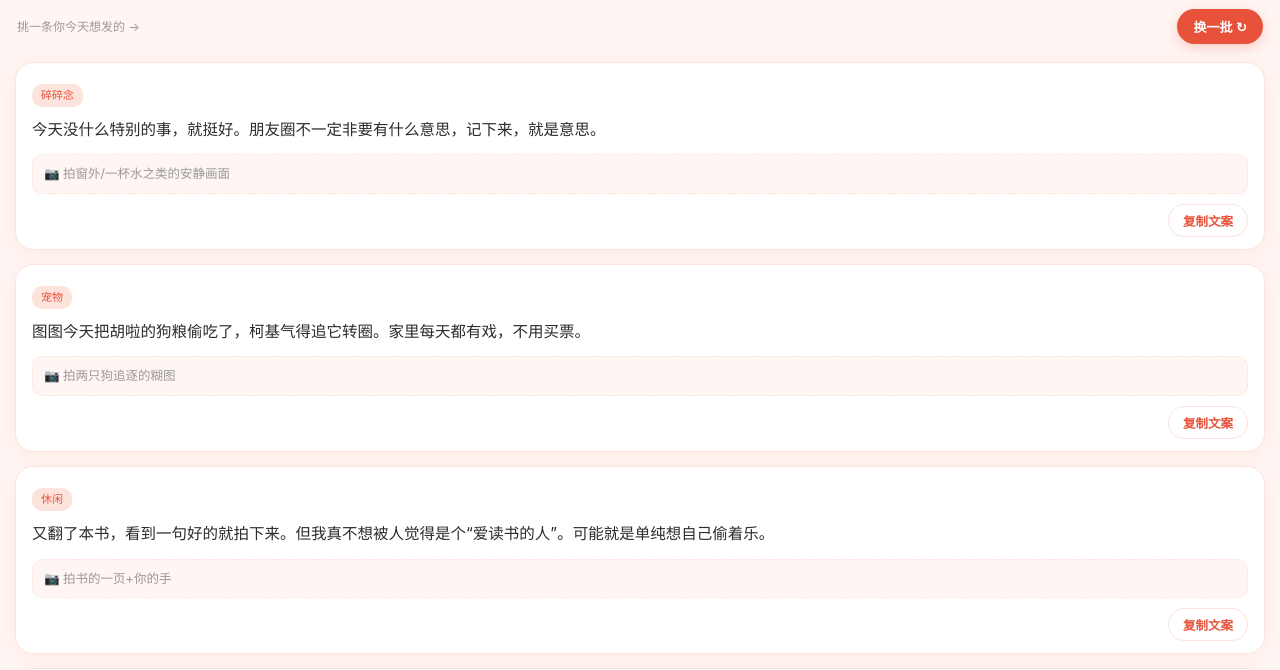
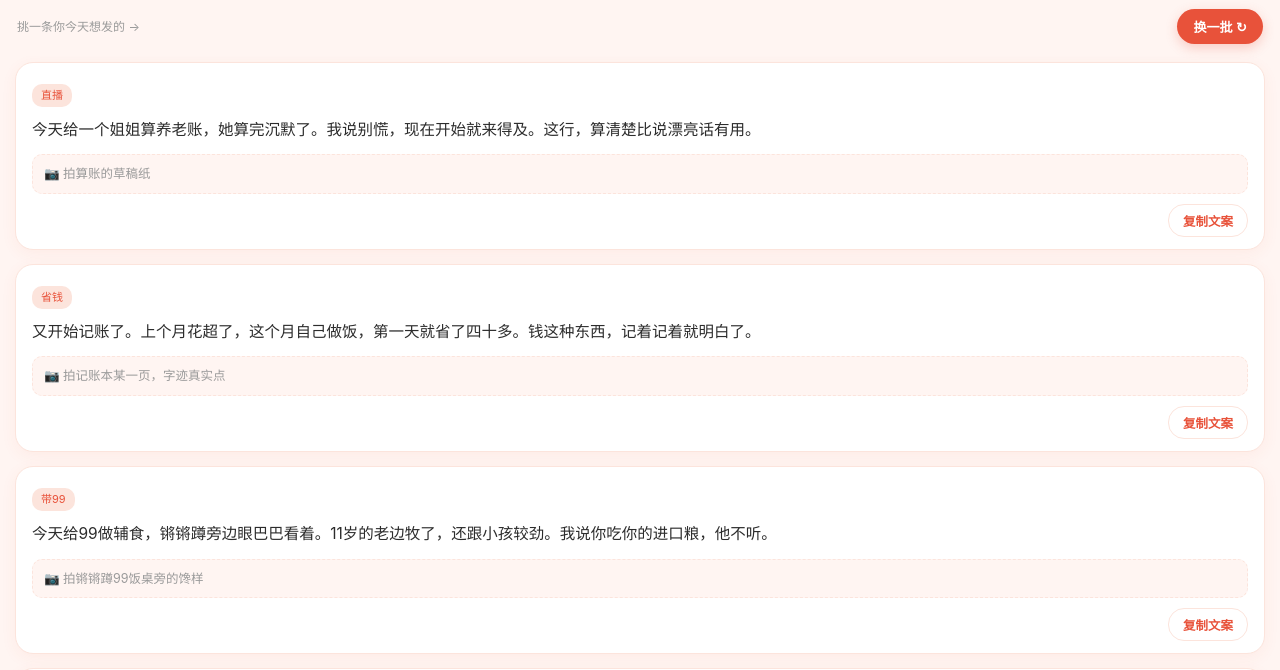
Before and after one commit to menghui412miya/workbench, a plain HTML site: page pyq.html in a window 1280 px wide. Shown: the part 91-761 px from the top of the page. Drawn offline with Linux system fonts and the light colour scheme.

Commit message:
扩容真实素材：董教练康复教练、99(董冬冬)、孟卉230斤

```diff
--- a/pyq.html
+++ b/pyq.html
@@ -59,55 +59,55 @@
 <main id="feed"></main>
 
 <footer>
-  内容全部基于你的真实生活（董教练 · 九哥 · 锵锵/图图/胡啦/黑煤球）<br>
+  内容全部基于你的真实生活（董教练 · 99 · 锵锵/图图/胡啦/黑煤球）<br>
   不是模板，是你的日子。
 </footer>
 
 <script>
 // ===== 真实素材库（来自孟卉的真实生活）=====
-// 家庭：董教练（小9岁的老公，在一起13年）、九哥（2024.3.9生，两岁半）
+// 家庭：董教练（小9岁的老公，康复教练，在一起13年）、儿子99（大名董冬冬，2024.3.9生，两岁半）
 // 宠物：边牧锵锵11岁 / 史宾格图图10岁 / 柯基胡啦7岁 / 玳瑁猫黑煤球12岁
-// 工作：保险12年，泰康(2015.3)→明亚(2021)，每天直播+更视频号
-// 状态：爱做饭(因为爱吃)、省钱记账中、爱读书但不想被贴标签、狼人杀/麻将、不爱运动
+// 工作：保险12年，泰康(2015.3)→明亚(2021)，每天直播讲养老+更视频号
+// 状态：孟卉230斤、爱做饭(因为爱吃)、省钱记账中、爱读书但不想被贴标签、狼人杀/麻将、不爱运动
 
 const POSTS = [
-  {tag:"带九哥", t:"九哥今天突然会叫“狗狗”了，然后追着胡啦满屋跑。七岁的柯基跑不过两岁半小孩，急得直哼哧，图图在旁边看戏。", shot:"拍一张九哥追胡啦的背影，糊点也没事"},
-  {tag:"带九哥", t:"半夜两点九哥醒了哭，董教练迷迷糊糊爬起来哄，我在旁边听着，忽然觉得在一起13年这事，好像也没那么长了。", shot:"拍董教练抱九哥的侧面，昏黄夜灯那种"},
-  {tag:"带九哥", t:"今天给九哥做辅食，锵锵蹲旁边眼巴巴看着。11岁的老边牧了，还跟小孩较劲。我说你吃你的进口粮，他不听。", shot:"拍锵锵蹲九哥饭桌旁的馋样"},
-  {tag:"带九哥", t:"九哥把黑煤球的尾巴当拔浪鼓拽，猫忍了，没挠。12年的老猫，脾气是真好，可能也是看在是一家的份上。", shot:"拍九哥和黑煤球同框，哪怕虚了也行"},
-  {tag:"带九哥", t:"带九哥去公园，别的妈妈聊早教，我聊养老金。职业病，改不了，但也不想改。", shot:"拍九哥在草地上跑，远处虚掉的背景"},
-  {tag:"带九哥", t:"九哥今天第一次自己用勺子，糊了半张脸。董教练在旁边录像，笑得手抖。这种事，记一辈子。", shot:"拍九哥花猫脸特写"},
-  {tag:"带九哥", t:"今天九哥发烧，董教练比我还慌。小9岁的老公，慌起来像个大孩子，但递毛巾换毛巾一样没落下。靠谱。", shot:"拍体温计+董教练乱糟糟的背影"},
-  {tag:"带九哥", t:"带九哥累的时候想，13年前我哪想过自己会成这样。但看着九哥和狗睡一块儿，又觉得，成这样也挺好。", shot:"拍九哥和某只狗同框午睡"},
+  {tag:"带99", t:"99今天突然会叫“狗狗”了，然后追着胡啦满屋跑。七岁的柯基跑不过两岁半小孩，急得直哼哧，图图在旁边看戏。", shot:"拍一张99追胡啦的背影，糊点也没事"},
+  {tag:"带99", t:"半夜两点99醒了哭，董教练迷迷糊糊爬起来哄，我在旁边听着，忽然觉得在一起13年这事，好像也没那么长了。", shot:"拍董教练抱99的侧面，昏黄夜灯那种"},
+  {tag:"带99", t:"今天给99做辅食，锵锵蹲旁边眼巴巴看着。11岁的老边牧了，还跟小孩较劲。我说你吃你的进口粮，他不听。", shot:"拍锵锵蹲99饭桌旁的馋样"},
+  {tag:"带99", t:"99把黑煤球的尾巴当拔浪鼓拽，猫忍了，没挠。12年的老猫，脾气是真好，可能也是看在是一家的份上。", shot:"拍99和黑煤球同框，哪怕虚了也行"},
+  {tag:"带99", t:"带99去公园，别的妈妈聊早教，我聊养老金。职业病，改不了，但也不想改。", shot:"拍99在草地上跑，远处虚掉的背景"},
+  {tag:"带99", t:"99今天第一次自己用勺子，糊了半张脸。董教练在旁边录像，笑得手抖。这种事，记一辈子。", shot:"拍99花猫脸特写"},
+  {tag:"带99", t:"今天99发烧，董教练比我还慌。小9岁的老公，慌起来像个大孩子，但递毛巾换毛巾一样没落下。靠谱。", shot:"拍体温计+董教练乱糟糟的背影"},
+  {tag:"带99", t:"带99累的时候想，13年前我哪想过自己会成这样。但看着99和狗睡一块儿，又觉得，成这样也挺好。", shot:"拍99和某只狗同框午睡"},
 
   {tag:"宠物", t:"图图今天又偷了我一块吐司，10岁的史宾格了，偷吃手法越来越稳，连声儿都不带出。", shot:"拍图图无辜坐着的表情"},
   {tag:"宠物", t:"胡啦（柯基）又胖了。七岁了还跟小时候一样贪吃，董教练说这狗随我。我否认，但没完全否认。", shot:"拍胡啦圆屁股背影，柯基精髓"},
-  {tag:"宠物", t:"黑煤球今天趴在九哥的爬爬垫上晒太阳，一猫一九哥，各睡各的，互不打扰。家里最安静的画面。", shot:"拍黑煤球和九哥并排睡"},
+  {tag:"宠物", t:"黑煤球今天趴在99的爬爬垫上晒太阳，一猫一99，各睡各的，互不打扰。家里最安静的画面。", shot:"拍黑煤球和99并排睡"},
   {tag:"宠物", t:"锵锵老了，不爱跑楼梯了，每天就趴门口看我们忙进忙出。11年，它陪我从泰康到明亚，从一个人到一大家。", shot:"拍锵锵趴门口望向屋里的背影"},
-  {tag:"宠物", t:"四只毛孩子里，图图最黏九哥。九哥一哭它就凑过去闻，史宾格的共情能力，绝了。", shot:"拍图图凑近九哥的脸"},
+  {tag:"宠物", t:"四只毛孩子里，图图最黏99。99一哭它就凑过去闻，史宾格的共情能力，绝了。", shot:"拍图图凑近99的脸"},
   {tag:"宠物", t:"锵锵今天不肯下楼，11岁了关节不好。我背它下了一层，它回头舔我手。老伙计，谢谢你陪我这么久。", shot:"拍背锵锵下楼的瞬间"},
   {tag:"宠物", t:"黑煤球12岁了，还是那么高冷，但每晚必来我脚边睡。猫的爱，含蓄，但准时。", shot:"拍黑煤球窝脚边的日常"},
   {tag:"宠物", t:"图图今天把胡啦的狗粮偷吃了，柯基气得追它转圈。家里每天都有戏，不用买票。", shot:"拍两只狗追逐的糊图"},
 
-  {tag:"夫妻", t:"和董教练在一起13年了。他小我9岁，当年多少人觉得不行。现在他带九哥比我稳，吵架让着我，饭也做得了。", shot:"拍两人的合照，不用精修"},
+  {tag:"夫妻", t:"和董教练在一起13年了。他小我9岁，当年多少人觉得不行。现在他带99比我稳，吵架让着我，饭也做得了。", shot:"拍两人的合照，不用精修"},
   {tag:"夫妻", t:"今天和董教练打麻将，他输给我二十块，嘴硬说让我的。姐弟恋的好处之一：哄人这事儿他一直在线。", shot:"拍麻将桌一角+赢牌的手"},
-  {tag:"夫妻", t:"董教练今天学九哥叫“妈妈”，我俩笑到九哥都懵了。小9岁的老公，有时候也像一个需要哄的大九哥。", shot:"拍董教练逗九哥的笑脸"},
-  {tag:"夫妻", t:"结婚13年最大的体会：找个人过日子，比找个人谈恋爱难，但也值太多。", shot:"拍两人背影散步，九哥在中间"},
-  {tag:"夫妻", t:"和董教练复盘带九哥分工，他说他负责陪玩我负责记账。13年，我们慢慢找到了最舒服的节奏。", shot:"拍记账本+董教练带九哥同框"},
+  {tag:"夫妻", t:"董教练今天学99叫“妈妈”，我俩笑到99都懵了。小9岁的老公，有时候也像一个需要哄的大99。", shot:"拍董教练逗99的笑脸"},
+  {tag:"夫妻", t:"结婚13年最大的体会：找个人过日子，比找个人谈恋爱难，但也值太多。", shot:"拍两人背影散步，99在中间"},
+  {tag:"夫妻", t:"和董教练复盘带99分工，他说他负责陪玩我负责记账。13年，我们慢慢找到了最舒服的节奏。", shot:"拍记账本+董教练带99同框"},
   {tag:"夫妻", t:"今天董教练说“你做保险12年，我陪你13年”。哎，这小子，偶尔也挺会说话的。", shot:"拍董教练认真的侧脸"},
 
   {tag:"省钱", t:"又开始记账了。上个月花超了，这个月自己做饭，第一天就省了四十多。钱这种东西，记着记着就明白了。", shot:"拍记账本某一页，字迹真实点"},
   {tag:"省钱", t:"路过以前的甜品店，没进去。不是不爱吃了，是现在觉得这钱能给孩子买罐奶粉。省钱这事儿，当了妈之后突然就通了。", shot:"拍甜品店橱窗，自己在外的影子"},
   {tag:"省钱", t:"今天记账发现，光外卖就花了快五百。明天起，自己做饭。爱吃的人做饭，其实不痛苦。", shot:"拍冰箱里囤的菜"},
   {tag:"省钱", t:"和董教练说好这个月紧缩。他问那狼人杀还打不，我说打，但不点外卖了。省钱不等于不过日子。", shot:"拍狼人杀App界面或牌"},
-  {tag:"省钱", t:"记账第N天。发现钱都花在狗粮和九哥的尿不湿上了。两个碎钞机，一个毛的一个肉的，都爱。", shot:"拍狗粮袋+尿不湿堆一起"},
+  {tag:"省钱", t:"记账第N天。发现钱都花在狗粮和99的尿不湿上了。两个碎钞机，一个毛的一个肉的，都爱。", shot:"拍狗粮袋+尿不湿堆一起"},
   {tag:"省钱", t:"今天忍住没买那件外套。回家做了顿好的，算下来比买衣服开心。省钱之后，快乐变简单了。", shot:"拍自己做的那顿饭"},
 
-  {tag:"做饭", t:"今天做了葱油拌面，董教练和九哥都爱吃。爱吃的人做饭，图的就是这口，别人说香，自己更香。", shot:"拍葱油拌面特写，热气腾腾"},
-  {tag:"做饭", t:"尝试给九哥做手指食物，翻车了，最后还是我吃了。做饭的快乐有时候在于——反正也是我吃。", shot:"拍翻车现场+我吃的碗"},
+  {tag:"做饭", t:"今天做了葱油拌面，董教练和99都爱吃。爱吃的人做饭，图的就是这口，别人说香，自己更香。", shot:"拍葱油拌面特写，热气腾腾"},
+  {tag:"做饭", t:"尝试给99做手指食物，翻车了，最后还是我吃了。做饭的快乐有时候在于——反正也是我吃。", shot:"拍翻车现场+我吃的碗"},
   {tag:"做饭", t:"周末炖了锅汤，四只狗围着我转。家里热闹，比啥都踏实。爱做饭，大概也是爱这种热闹。", shot:"拍汤锅+脚边转的狗"},
   {tag:"做饭", t:"今天研究了一道新菜，翻车一半，但董教练说好吃。爱做饭的人，最容易被这种话哄到，也不丢人。", shot:"拍那道不太完美但暖的菜"},
-  {tag:"做饭", t:"给九哥做辅食剩下的胡萝卜，我炒了盘自己吃。不浪费，也不亏待自己。一个人吃饭也要香。", shot:"拍那盘胡萝卜，简简单单"},
+  {tag:"做饭", t:"给99做辅食剩下的胡萝卜，我炒了盘自己吃。不浪费，也不亏待自己。一个人吃饭也要香。", shot:"拍那盘胡萝卜，简简单单"},
 
   {tag:"直播", t:"今天直播讲养老金，9点开播，讲到嘴干。但有个姐姐说“听你讲终于懂了”，值了。12年，就为这几句“懂了”。", shot:"拍直播画面截图/支架上的手机"},
   {tag:"直播", t:"做保险第12年。从泰康代理人到明亚经纪人，最大的变化是：不再推销，改帮人算账。账算清了，人心就定了。", shot:"拍你对着纸笔算账的手"},
@@ -125,12 +125,23 @@
   {tag:"休闲", t:"狼人杀又被票出局，气不过拉董教练复盘。他听得一脸懵，但陪我聊到凌晨。陪，比懂重要。", shot:"拍深夜聊天的影子"},
   {tag:"休闲", t:"麻将桌上认识的朋友，比职场认识的还久。不打不相识，真的，牌品见人品。", shot:"拍老麻将搭子的合照"},
 
-  {tag:"碎碎念", t:"今天啥也没干，就陪九哥和狗过了一天。有时候这种“没干啥”的日子，反而最喘得过气。真人版朋友圈，大概就是发这种。", shot:"拍沙发上九哥和狗瘫着的画面"},
+  {tag:"碎碎念", t:"今天啥也没干，就陪99和狗过了一天。有时候这种“没干啥”的日子，反而最喘得过气。真人版朋友圈，大概就是发这种。", shot:"拍沙发上99和狗瘫着的画面"},
   {tag:"碎碎念", t:"生活就是：一边省钱记账，一边给狗买进口粮。priorities，懂的都懂，不懂的……狗也不懂。", shot:"拍狗粮袋+记账本同框"},
-  {tag:"碎碎念", t:"13年，三只狗一只猫一个九哥，还有一个小我9岁的老公。我这一家子，乱，但完整。", shot:"拍全家福氛围的合影"},
-  {tag:"碎碎念", t:"不爱运动，每天陪九哥遛狗算我的运动量。步数过万，但没出汗，这应该不算吧，算了不算。", shot:"拍遛狗路上的影子"},
+  {tag:"碎碎念", t:"13年，三只狗一只猫一个99，还有一个小我9岁的老公。我这一家子，乱，但完整。", shot:"拍全家福氛围的合影"},
+  {tag:"碎碎念", t:"不爱运动，每天陪99遛狗算我的运动量。步数过万，但没出汗，这应该不算吧，算了不算。", shot:"拍遛狗路上的影子"},
   {tag:"碎碎念", t:"有时候觉得，一家五口（算上毛孩子）挤在一起，比什么豪宅都舒坦。日子是过给自己的。", shot:"拍家里某个热闹角落"},
-  {tag:"碎碎念", t:"今天没什么特别的事，就挺好。朋友圈不一定非要有什么意思，记下来，就是意思。", shot:"拍窗外/一杯水之类的安静画面"}
+  {tag:"碎碎念", t:"今天没什么特别的事，就挺好。朋友圈不一定非要有什么意思，记下来，就是意思。", shot:"拍窗外/一杯水之类的安静画面"},
+
+  {tag:"康复教练", t:"董教练是做康复的，专业纠正姿势那种。回家把我坐姿、走路姿势全管了，连99学站他都用那套。姐弟恋的代价之一：家里有个行走的康复老师。", shot:"拍董教练纠正99站姿的侧影"},
+  {tag:"康复教练", t:"董教练今天给我做拉伸，边按边念叨“你这肌肉太紧了”。230斤的肉，确实紧。但他按完，腰真松了。", shot:"拍居家拉伸的随意一角"},
+  {tag:"康复教练", t:"99学走路，董教练用康复手法教，比我还较真。看一大一小较劲，忽然觉得，专业的人干专业的事，连带娃都省心。", shot:"拍董教练扶99学步"},
+
+  {tag:"230斤", t:"230斤的我，减肥flag倒了又立。但今天忍住没点外卖、自己做了饭，算赢了一局。省钱和减肥，今天是同一条战线。", shot:"拍自己做的减脂餐"},
+  {tag:"230斤", t:"不爱运动，但230斤这个数字提醒我该动了。先从每天遛四只狗开始，步数过万，就当运动了，自我安慰很有效。", shot:"拍遛狗路上的影子"},
+  {tag:"230斤", t:"今天称了下，还是230斤。不焦虑，反正董教练说健康不是看秤，是看状态。被专业人士安慰，挺好。", shot:"拍体重秤（可选不打脸）"},
+
+  {tag:"带99", t:"99大名董冬冬，小名99。董教练起的，说九九归一、长长久久。两岁半的小男孩，天天把家里闹成天宫。", shot:"拍99大笑的糊脸特写"},
+  {tag:"带99", t:"99今天第一次自己喊“爸爸”，董教练比谁都激动。康复教练也有被儿子一句话击中的时候。", shot:"拍董教练抱99笑的样子"}
 ];
 
 function mulberry32(a){
```
